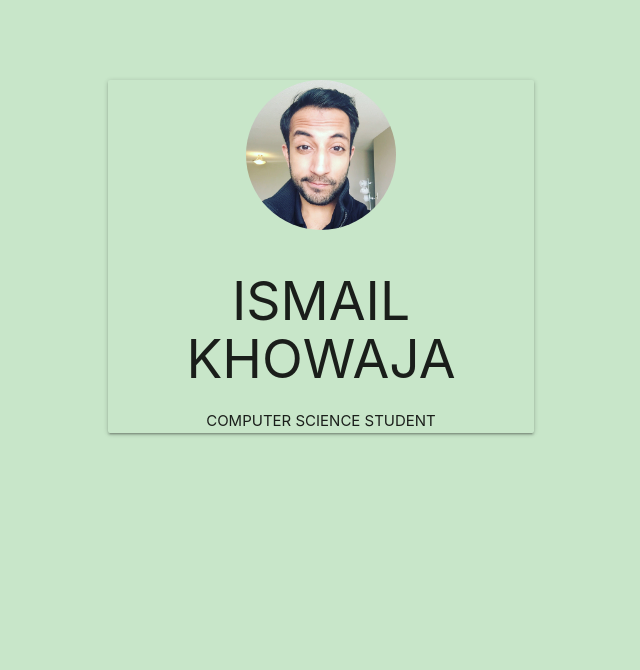
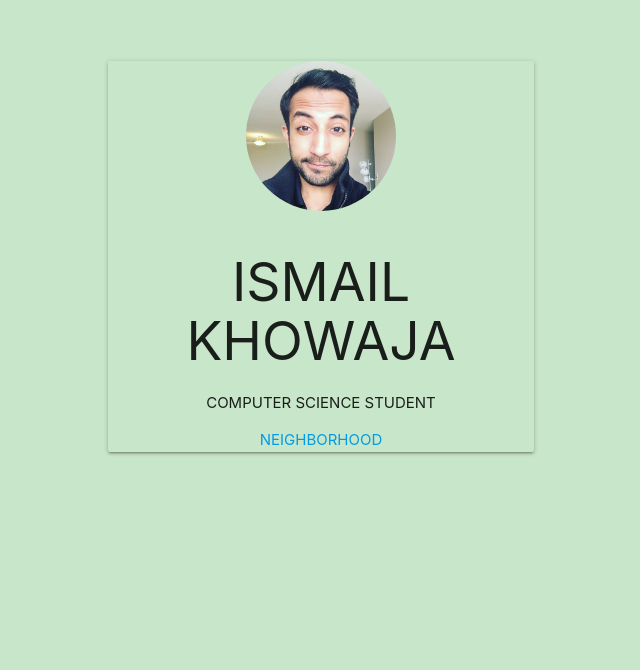
Before and after one commit to ismailkhowaja1/ismailkhowaja1.github.io, a plain HTML site: page index.html in a window 1280 px wide. Shown: the part 130-800 px from the top of the page, without its empty margins (319-959 px from the left). Drawn offline with nearby package versions, Linux system fonts and the light colour scheme.

Commit message:
neighborhood project

```diff
--- a/index.html
+++ b/index.html
@@ -22,6 +22,7 @@
 					<img class="responsive-img circle" src="images/myself.JPG" alt="thats me">
 					<h2>ismail khowaja</h2>
 					<p>Computer science student</p>
+					<a href="neighborhood/inde.html">neighborhood</a>
 				</div>
 				</div>
 				</div>
```
